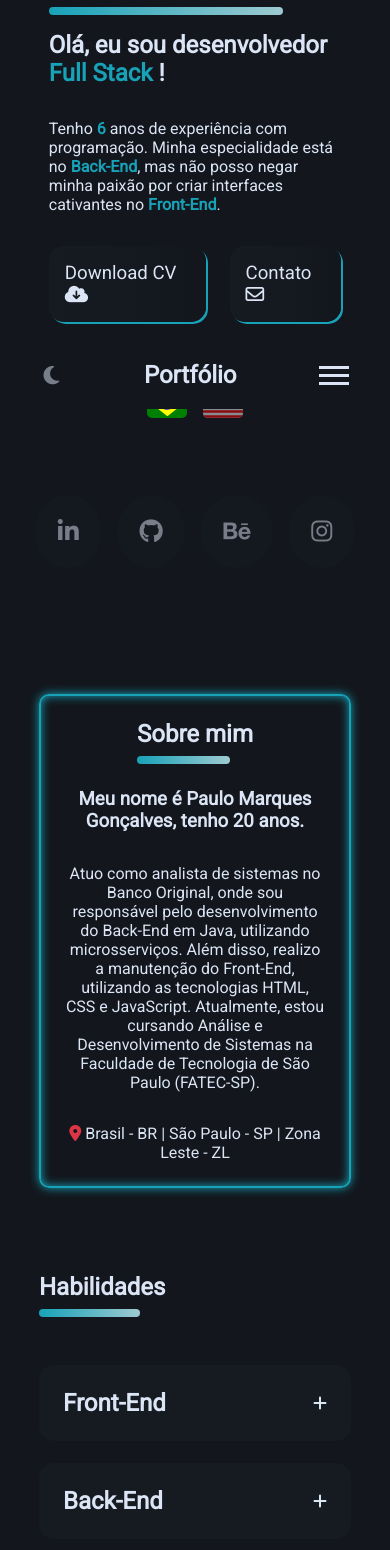
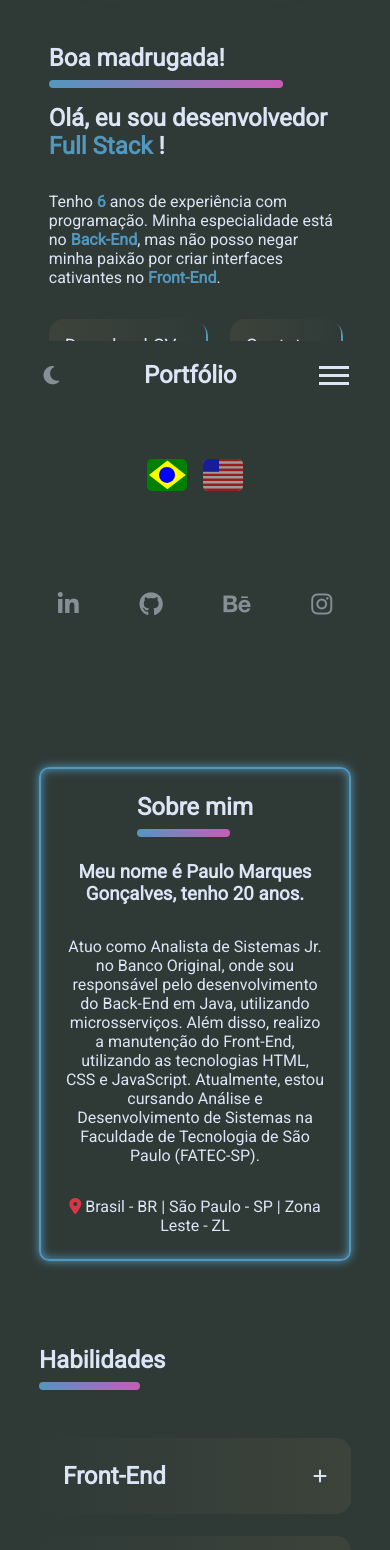
Before and after one commit to PauloMarquesG/portfolio, a React (Vite) app: page / in a window 390 px wide. Shown: the part 435-1985 px from the top of the page. Built offline with nearby package versions, Linux system fonts and the light colour scheme.

Commit message:
feat: novo esquema de cores e atualização da imagem

```diff
--- a/index.html
+++ b/index.html
@@ -5,7 +5,7 @@
     <meta name="viewport" content="width=device-width, initial-scale=1.0" />
     <script src="https://kit.fontawesome.com/59870c45f5.js" crossorigin="anonymous"></script>
 
-    <link rel="stylesheet" href="https://cdn.jsdelivr.net/gh/devicons/devicon@v2.15.1/devicon.min.css">
+    <link rel="stylesheet" type='text/css' href="https://cdn.jsdelivr.net/gh/devicons/devicon@latest/devicon.min.css" />
 
     <title>Portfólio | Paulo Marques Gonçalves</title>
   </head>
--- a/src/components/content/Content.css
+++ b/src/components/content/Content.css
@@ -18,5 +18,5 @@ main{
     width: 80%;
     height: .5rem;
     border-radius: 15px;
-    background: linear-gradient(to right, #17a2b8, #9ecad1);
+    background: linear-gradient(to right, var(--color-primary), var(--color-second));
 }
--- a/src/components/content/portfolio/Portfolio.css
+++ b/src/components/content/portfolio/Portfolio.css
@@ -92,7 +92,7 @@ body.blur::after {
     width: 100%;
     height: .3rem;
     bottom: .1rem;
-    background: linear-gradient(to right, #17a2b8, #9ecad1);
+    background: linear-gradient(to right, var(--color-primary), var(--color-second));
 }
 
 .description {
--- a/src/components/content/presentation/Presentation.css
+++ b/src/components/content/presentation/Presentation.css
@@ -39,7 +39,8 @@ section.presentation {
 }
 
 .photo-name img {
-    border-radius: 45%;
+    border-radius: 25%;
+    box-shadow: 0px 0px 20px 5px var(--bg-color-second);
 }
 
 .btn-presentation {
@@ -89,7 +90,6 @@ section.presentation {
     opacity: .5;
     border-radius: 50%;
     transition: all .4s;
-    background-color: var(--bg-color-second);
 }
 
 .social a:hover {
--- a/src/components/content/presentation/Presentation.jsx
+++ b/src/components/content/presentation/Presentation.jsx
@@ -28,7 +28,7 @@ function Presentation() {
                     <div className='name-rotate'>
                         <p>Paulo</p> <h3>Marques</h3> <p>Gonçalves</p>
                     </div>
-                    <img src="https://media.licdn.com/dms/image/D4D03AQGJSdfPsVUNwg/profile-displayphoto-shrink_800_800/0/1714603163645?e=1720051200&v=beta&t=kbqud8CRWi8lTule2U9EuycCh33qBx6qR7EaYx22hKI" alt="Foto Paulo Marques Gonçalves" />
+                    <img src="/img/foto-paulo.png" alt="Foto Paulo Marques Gonçalves" />
                 </div>
                 <div className='text-intro'>
                     <h1 className='title'>{greetings}</h1>
--- a/src/components/content/skills/Skills.css
+++ b/src/components/content/skills/Skills.css
@@ -12,7 +12,7 @@ section.skills {
 .accordion-items {
   display: grid;
   border-radius: 15px;
-  background-color: var(--bg-color-second);
+  background: linear-gradient(to right, var(--bg-color-primary), var(--bg-color-second));
 }
 
 .accordion-header {
@@ -58,10 +58,24 @@ section.skills {
 
 .accordion-item i {
   font-size: 24pt;
+  background: linear-gradient(45deg, var(--color-primary), var(--color-second));
+  background-clip: text;
+  color: transparent;
 }
 
 .accordion-item:hover {
   transform: scale(1.5);
+}
+
+@media (max-width: 1020px) {
+  .accordion-container {
+    padding-inline: 0;
+  }
+
+  .accordion-content.active {
+    grid-template-columns: repeat(3, 1fr);
+    gap: 1rem;
+  }
 }
 
 @media (max-width: 768px) {
--- a/src/components/content/skills/Skills.jsx
+++ b/src/components/content/skills/Skills.jsx
@@ -38,7 +38,7 @@ function Skills() {
 
                                 <div key={innerIndex} className='accordion-item'>
                                     <p>{item.name}</p>
-                                    <i className={`devicon-${item.id}-plain colored`} />
+                                    <i className={`devicon-${item.id}-plain`} />
                                 </div>
 
                             ))}
--- a/src/components/header/Header.css
+++ b/src/components/header/Header.css
@@ -73,12 +73,23 @@ header {
         right: 0;
         width: 50vw;
         height: 92vh;
-        background-color: var(--bg-color-primary);
         flex-direction: column;
         justify-content: space-around;
         align-items: center;
         transform: translateX(100%);
         transition: transform .3s ease-in;
+    }
+
+    .nav-list::before {
+        content: "";
+        position: absolute;
+        top: 0;
+        left: 0;
+        right: 0;
+        bottom: 0;
+        background-color: var(--bg-color-primary);
+        opacity: 0.9;
+        z-index: -1;
     }
 
     .hamburger {
--- a/src/index.css
+++ b/src/index.css
@@ -6,12 +6,12 @@
     --font-family-pixel: 'Pixelify Sans', sans-serif;
     --font-mono: 'JetBrains Mono', monospace;
     --text-color: #dbe5f5;
-    --text-color-constrast: #13171d;
-    --color-primary: #17a2b8;
-    --color-second: #9ecad1;
+    --text-color-constrast: #15131d;
+    --color-primary: #5297be;
+    --color-second: #c55db7;
     --color-light: #dbe5f5;
-    --bg-color-primary: #13171d;
-    --bg-color-second: #161b22;
+    --bg-color-primary: #2F3A37;
+    --bg-color-second: #3C433B;
     --bg-constrast-color-primary: #dbe5f5;
     --bg-constrast-color-second: #c7d1dd;
     --bg-color-transparent: rgba(19, 23, 29, .5);
@@ -21,8 +21,10 @@
 [data-theme=light] {
     --text-color: #13171d;
     --text-color-constrast: #dbe5f5;
-    --bg-color-primary: #dbe5f5;
-    --bg-color-second: #c7d1dd;
+    --color-primary: #448060;
+    --color-second: #38533F;
+    --bg-color-primary: #A7C48F;
+    --bg-color-second: #73B472;
     --bg-constrast-color-primary: #13171d;
     --bg-constrast-color-second: #161b22;
 }
--- a/src/locale/en.json
+++ b/src/locale/en.json
@@ -25,7 +25,7 @@
             "title": "About me",
             "about-info": {
                 "name": "My name is Paulo Marques Gonçalves, I'm {{years}} years old.",
-                "phrase": "I work as a systems analyst at Banco Original, where I am involved in Back-End development using Java and microservices. I also perform maintenance on the Front-End, utilizing HTML, CSS, and JavaScript. Currently, I am pursuing a degree in Systems Analysis and Development at the São Paulo Technology College (FATEC-SP).",
+                "phrase": "I work as a Systems Analyst Jr. at Banco Original, where I am involved in Back-End development using Java and microservices. I also perform maintenance on the Front-End, utilizing HTML, CSS, and JavaScript. Currently, I am pursuing a degree in Systems Analysis and Development at the São Paulo Technology College (FATEC-SP).",
                 "location": "Brazil - BR | São Paulo - SP | East Zone - EZ"
             }
         },
@@ -91,8 +91,8 @@
                             "name": "PHP"
                         },
                         {
-                            "id": "cplusplus",
-                            "name": "C++"
+                            "id": "csharp",
+                            "name": "C#"
                         }
                     ]
                 },
@@ -105,12 +105,20 @@
                             "name": "IntelliJ"
                         },
                         {
+                            "id": "rider",
+                            "name": "Rider"
+                        },
+                        {
                             "id": "vscode",
                             "name": "Visual Studio Code"
                         },
                         {
                             "id": "git",
                             "name": "Git"
+                        },
+                        {
+                            "id": "azure",
+                            "name": "Azure"
                         },
                         {
                             "id": "github",
--- a/src/locale/pt.json
+++ b/src/locale/pt.json
@@ -25,7 +25,7 @@
             "title": "Sobre mim",
             "about-info": {
                 "name": "Meu nome é Paulo Marques Gonçalves, tenho {{years}} anos.",
-                "phrase": "Atuo como analista de sistemas no Banco Original, onde sou responsável pelo desenvolvimento do Back-End em Java, utilizando microsserviços. Além disso, realizo a manutenção do Front-End, utilizando as tecnologias HTML, CSS e JavaScript. Atualmente, estou cursando Análise e Desenvolvimento de Sistemas na Faculdade de Tecnologia de São Paulo (FATEC-SP).",
+                "phrase": "Atuo como Analista de Sistemas Jr. no Banco Original, onde sou responsável pelo desenvolvimento do Back-End em Java, utilizando microsserviços. Além disso, realizo a manutenção do Front-End, utilizando as tecnologias HTML, CSS e JavaScript. Atualmente, estou cursando Análise e Desenvolvimento de Sistemas na Faculdade de Tecnologia de São Paulo (FATEC-SP).",
                 "location": "Brasil - BR | São Paulo - SP | Zona Leste - ZL"
             }
         },
@@ -91,8 +91,8 @@
                             "name": "PHP"
                         },
                         {
-                            "id": "cplusplus",
-                            "name": "C++"
+                            "id": "csharp",
+                            "name": "C#"
                         }
                     ]
                 },
@@ -105,12 +105,20 @@
                             "name": "IntelliJ"
                         },
                         {
+                            "id": "rider",
+                            "name": "Rider"
+                        },
+                        {
                             "id": "vscode",
                             "name": "Visual Studio Code"
                         },
                         {
                             "id": "git",
                             "name": "Git"
+                        },
+                        {
+                            "id": "azure",
+                            "name": "Azure"
                         },
                         {
                             "id": "github",
```
Also changed, not shown: public/img/foto-paulo.png (added), 1 other file (tests, documents, lock files or other folders).
